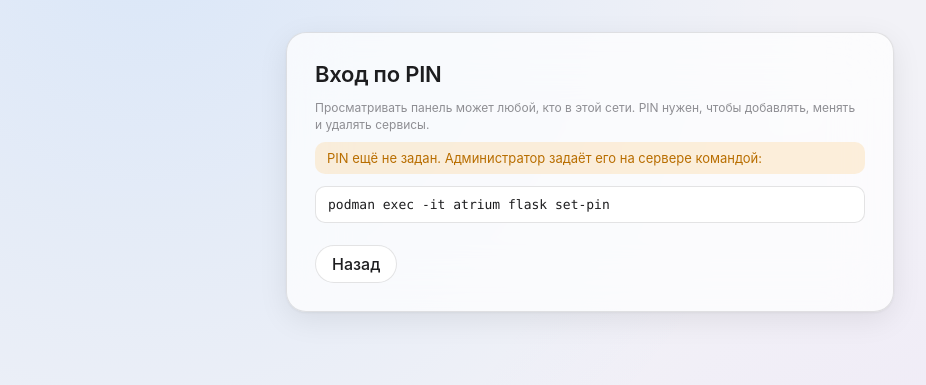
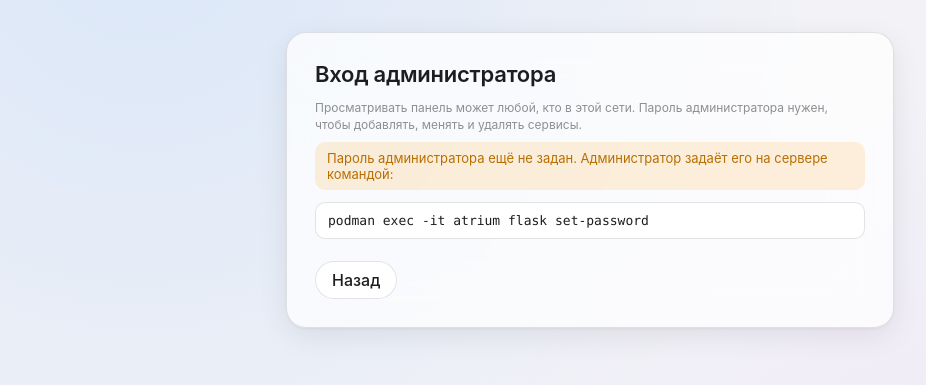
Before and after one commit to ArsIS-02/atrium, a Flask app: page /login in a window 1280 px wide. Shown: the part 63-448 px from the top of the page, without its empty margins (50-976 px from the left). Run offline with Flask 3, Linux system fonts and the light colour scheme.

Commit message:
Пароль администратора вместо PIN (не меньше 9 знаков), живое затемнение фона
- вход по паролю: до 128 знаков, латиница, цифры и знаки; пробелы не обрезаются
- простые пароли отклоняются; старый хеш pin_hash продолжает работать
- команда: flask set-password (вместо set-pin)
- на странице оформления ползунок затемнения меняет фон сразу, до сохранения
- обновлены скриншоты входа, справки и оформления

```diff
--- a/app/main.py
+++ b/app/main.py
@@ -34,10 +34,14 @@ STATUS_INTERVAL = int(os.environ.get('STATUS_INTERVAL', '30'))
 CADDY_HOST = os.environ.get('CADDY_HOST', 'host.containers.internal')
 CADDY_PORT = int(os.environ.get('CADDY_PORT', '443'))
 
-# Вход администратора по PIN (9 цифр). Хранится только хеш.
+# Вход администратора по паролю (не меньше 9 знаков). Хранится только хеш.
 ADMIN_FILE = Path(os.environ.get('ADMIN_FILE', HOMELAB_DIR / 'admin.json'))
 SECRET_FILE = HOMELAB_DIR / 'secret.key'
-PIN_RE = re.compile(r'^\d{9}$')
+PASS_MIN = 9
+PASS_MAX = 128
+# Самые частые пароли и однотипные строки. Список короткий: длина важнее набора символов.
+PASS_TOO_SIMPLE = {'123456789', '1234567890', '12345678', '123123123', '111111111', '000000000',
+                   'password', 'password1', 'qwerty123', 'qwertyuiop', 'abcdefghi', 'letmein12'}
 LOGIN_MAX_FAILS = 5
 LOGIN_WINDOW = 15 * 60
 
@@ -93,24 +97,39 @@ app.secret_key = _load_secret()
 
 # --- вход администратора -----------------------------------------------------
 
-def _pin_hash() -> str | None:
+def _password_hash() -> str | None:
+    # 'pin_hash' читаем для совместимости: так хранились данные версий с PIN
     try:
-        return json.loads(ADMIN_FILE.read_text(encoding='utf-8')).get('pin_hash')
+        data = json.loads(ADMIN_FILE.read_text(encoding='utf-8'))
     except (OSError, ValueError, AttributeError):
         return None
+    return data.get('password_hash') or data.get('pin_hash')
 
 
-def pin_is_set() -> bool:
-    return bool(_pin_hash())
+def password_is_set() -> bool:
+    return bool(_password_hash())
 
 
-def check_pin(pin: str) -> bool:
-    h = _pin_hash()
-    return bool(h) and bool(PIN_RE.match(pin)) and check_password_hash(h, pin)
+def password_error(pwd: str) -> str | None:
+    """Текст ошибки, если пароль не подходит, иначе None."""
+    if len(pwd) < PASS_MIN:
+        return f'Нужно не меньше {PASS_MIN} знаков.'
+    if len(pwd) > PASS_MAX:
+        return f'Не больше {PASS_MAX} знаков.'
+    if not all(32 <= ord(ch) < 127 for ch in pwd):
+        return 'Используйте латинские буквы, цифры и знаки. Кириллица и невидимые символы плохо набираются на разных устройствах.'
+    if len(set(pwd)) == 1 or pwd.lower() in PASS_TOO_SIMPLE:
+        return 'Такой пароль слишком простой. Придумайте другой.'
+    return None
+
+
+def check_password(pwd: str) -> bool:
+    h = _password_hash()
+    return bool(h) and len(pwd) <= PASS_MAX and check_password_hash(h, pwd)
 
 
 def is_admin() -> bool:
-    return session.get('admin') is True and pin_is_set()
+    return session.get('admin') is True and password_is_set()
 
 
 _fails: dict[str, list[float]] = {}
@@ -157,7 +176,7 @@ def _check_csrf():
 
 @app.context_processor
 def _template_globals():
-    return {'csrf_token': csrf_token, 'is_admin': is_admin(), 'pin_set': pin_is_set(),
+    return {'csrf_token': csrf_token, 'is_admin': is_admin(), 'pass_set': password_is_set(),
             'bg': background_info()}
 
 
@@ -167,28 +186,29 @@ def admin_required(view):
         if is_admin():
             return view(*args, **kwargs)
         if request.path.startswith('/api/'):
-            return jsonify(ok=False, msg='Нужен вход администратора (PIN)'), 401
-        flash('Чтобы менять сервисы, войдите по PIN', 'error')
+            return jsonify(ok=False, msg='Нужен вход администратора (пароль)'), 401
+        flash('Чтобы менять сервисы, войдите по паролю администратора', 'error')
         return redirect(url_for('login', next=request.full_path.rstrip('?')))
     return wrapped
 
 
-@app.cli.command('set-pin')
-def set_pin_cmd():
-    """Задаёт PIN администратора (ровно 9 цифр)."""
+@app.cli.command('set-password')
+def set_password_cmd():
+    """Задаёт пароль администратора (не меньше 9 знаков)."""
     while True:
-        pin = click.prompt('Новый PIN (9 цифр)', hide_input=True)
-        if not PIN_RE.match(pin):
-            click.echo('Нужно ровно 9 цифр, попробуйте ещё раз.')
+        pwd = click.prompt('Новый пароль администратора (не меньше 9 знаков)', hide_input=True)
+        err = password_error(pwd)
+        if err:
+            click.echo(err + ' Попробуйте ещё раз.')
             continue
-        if click.prompt('Повторите PIN', hide_input=True) != pin:
-            click.echo('PIN не совпадает, попробуйте ещё раз.')
+        if click.prompt('Повторите пароль', hide_input=True) != pwd:
+            click.echo('Пароли не совпадают, попробуйте ещё раз.')
             continue
         break
-    ADMIN_FILE.write_text(json.dumps({'pin_hash': generate_password_hash(pin),
+    ADMIN_FILE.write_text(json.dumps({'password_hash': generate_password_hash(pwd),
                                       'updated': int(time.time())}), encoding='utf-8')
     os.chmod(ADMIN_FILE, 0o600)
-    click.echo('PIN сохранён. Старые сессии останутся действительны до конца их срока (8 ч).')
+    click.echo('Пароль сохранён. Старые сессии останутся действительны до конца их срока (8 ч).')
 
 
 # --- хранилище ---------------------------------------------------------------
@@ -598,14 +618,15 @@ def login():
         if _login_blocked(ip):
             flash('Слишком много неверных попыток. Подождите 15 минут.', 'error')
             return render_template('login.html', next=nxt), 429
-        pin = re.sub(r'\s', '', request.form.get('pin', ''))
-        if check_pin(pin):
+        # Пробелы внутри пароля значимы, поэтому строку не обрезаем
+        pwd = request.form.get('password', '')
+        if check_password(pwd):
             _login_reset(ip)
             session.permanent = True
             session['admin'] = True
             return redirect(nxt)
         _login_failed(ip)
-        flash('Неверный PIN', 'error')
+        flash('Неверный пароль', 'error')
         return render_template('login.html', next=nxt), 401
     return render_template('login.html', next=nxt)
 
--- a/app/static/app.css
+++ b/app/static/app.css
@@ -290,6 +290,8 @@ body.has-bg::after {
   border: 1px solid var(--border); background: var(--surface-strong); color: var(--text3);
   display: flex; align-items: center; justify-content: center; font-size: 13px; }
 .bg-preview img { width: 100%; height: 100%; object-fit: cover; display: block; }
+.bg-preview { position: relative; }
+.bg-preview-dim { position: absolute; inset: 0; pointer-events: none; background: rgba(0, 0, 0, var(--bg-dim, .4)); }
 .sheet form { margin: 0 0 6px; }
 .sheet .back { margin-top: 18px; font-size: 13px; }
 .sheet .back a { color: var(--text2); }
--- a/app/templates/appearance.html
+++ b/app/templates/appearance.html
@@ -6,7 +6,7 @@
     <p class="hint">Фон видят все, кто открывает панель. Менять его может только администратор.</p>
 
     <div class="bg-preview">
-      {% if bg %}<img src="{{ bg.url }}" alt="Текущий фон">{% else %}<span>Фон не задан, используется стандартный</span>{% endif %}
+      {% if bg %}<img src="{{ bg.url }}" alt="Текущий фон"><span class="bg-preview-dim"></span>{% else %}<span>Фон не задан, используется стандартный</span>{% endif %}
     </div>
 
     <form method="post" action="{{ url_for('appearance_upload') }}" enctype="multipart/form-data">
@@ -24,9 +24,9 @@
     <form method="post" action="{{ url_for('appearance_settings') }}">
       <input type="hidden" name="_csrf" value="{{ csrf_token() }}">
       <label>Затемнение: <b id="dim-out">{{ dim }}</b>%
-        <small>Чем больше, тем темнее фон и лучше читаются карточки.</small>
+        <small>Чем больше, тем темнее фон и лучше читаются карточки. Двигая ползунок, видите результат сразу; чтобы он сохранился для всех, нажмите кнопку.</small>
         <input type="range" name="dim" min="0" max="80" step="5" value="{{ dim }}"
-               oninput="document.getElementById('dim-out').textContent = this.value">
+               oninput="document.getElementById('dim-out').textContent = this.value; document.body.style.setProperty('--bg-dim', this.value / 100)">
       </label>
       <div class="form-actions">
         <span class="spacer"></span>
--- a/app/templates/help.html
+++ b/app/templates/help.html
@@ -34,7 +34,7 @@
   <section>
     <h2>Пошагово</h2>
     <ol>
-      <li>Нажмите «Войти» и введите PIN. Без входа панель только показывает сервисы.</li>
+      <li>Нажмите «Войти» и введите пароль администратора. Без входа панель только показывает сервисы.</li>
       <li>Нажмите «Добавить». Заполните название, адрес (короткое имя латиницей) и группу.</li>
       <li>Укажите Backend: адрес и порт, где сервис реально слушает. Затем выберите схему: как он отвечает, по http или по https.</li>
       <li>Нажмите «Проверить бэкенд». Ответ <code>HTTP 200</code>, <code>401</code> или <code>403</code> значит, что сервис отвечает.</li>
@@ -109,8 +109,8 @@
   </section>
 
   <section>
-    <h2>Вход и PIN</h2>
-    <p>PIN из 9 цифр задаёт администратор на сервере командой <code>podman exec -it atrium flask set-pin</code>. Хранится только хеш. После пяти неверных попыток вход блокируется на 15 минут.</p>
+    <h2>Вход и пароль администратора</h2>
+    <p>Пароль администратора задаётся на сервере командой <code>podman exec -it atrium flask set-password</code>. Не меньше 9 знаков, до 128, латинские буквы, цифры и знаки. Хранится только хеш. После пяти неверных попыток вход блокируется на 15 минут.</p>
   </section>
 </main>
 {% endblock %}
--- a/app/templates/index.html
+++ b/app/templates/index.html
@@ -4,7 +4,7 @@
 {% endblock %}
 {% block body %}
 {% if not is_admin %}
-<p class="notice readonly">Режим просмотра. {% if pin_set %}<a href="{{ url_for('login', next=request.path) }}">Войдите по PIN</a>, чтобы добавлять и менять сервисы.{% else %}PIN ещё не задан, редактирование закрыто.{% endif %}</p>
+<p class="notice readonly">Режим просмотра. {% if pass_set %}<a href="{{ url_for('login', next=request.path) }}">Войдите</a> с паролем администратора, чтобы добавлять и менять сервисы.{% else %}Пароль администратора ещё не задан, редактирование закрыто.{% endif %}</p>
 {% endif %}
 <main class="layout">
   <nav class="sidebar" aria-label="Группы">
--- a/app/templates/login.html
+++ b/app/templates/login.html
@@ -2,14 +2,14 @@
 {% block body %}
 <main class="form-wrap">
   <form class="sheet" method="post" action="{{ url_for('login') }}">
-    <h2>Вход по PIN</h2>
-    <p class="hint">Просматривать панель может любой, кто в этой сети. PIN нужен, чтобы добавлять, менять и удалять сервисы.</p>
-    {% if pin_set %}
+    <h2>Вход администратора</h2>
+    <p class="hint">Просматривать панель может любой, кто в этой сети. Пароль администратора нужен, чтобы добавлять, менять и удалять сервисы.</p>
+    {% if pass_set %}
     <input type="hidden" name="_csrf" value="{{ csrf_token() }}">
     <input type="hidden" name="next" value="{{ next }}">
-    <label>PIN (9 цифр)
-      <input name="pin" type="password" inputmode="numeric" autocomplete="off"
-             pattern="[0-9 ]{9,11}" maxlength="11" required autofocus>
+    <label>Пароль администратора
+      <input name="password" type="password" autocomplete="current-password"
+             minlength="9" maxlength="128" required autofocus>
     </label>
     <div class="form-actions">
       <a class="btn" href="{{ url_for('index') }}">Назад</a>
@@ -17,8 +17,8 @@
       <button type="submit" class="btn primary">Войти</button>
     </div>
     {% else %}
-    <p class="notice warn">PIN ещё не задан. Администратор задаёт его на сервере командой:</p>
-    <pre class="cmd">podman exec -it atrium flask set-pin</pre>
+    <p class="notice warn">Пароль администратора ещё не задан. Администратор задаёт его на сервере командой:</p>
+    <pre class="cmd">podman exec -it atrium flask set-password</pre>
     <div class="form-actions">
       <a class="btn" href="{{ url_for('index') }}">Назад</a>
     </div>
```
Also changed, not shown: README.md, deploy/README.md, 3 other files.
